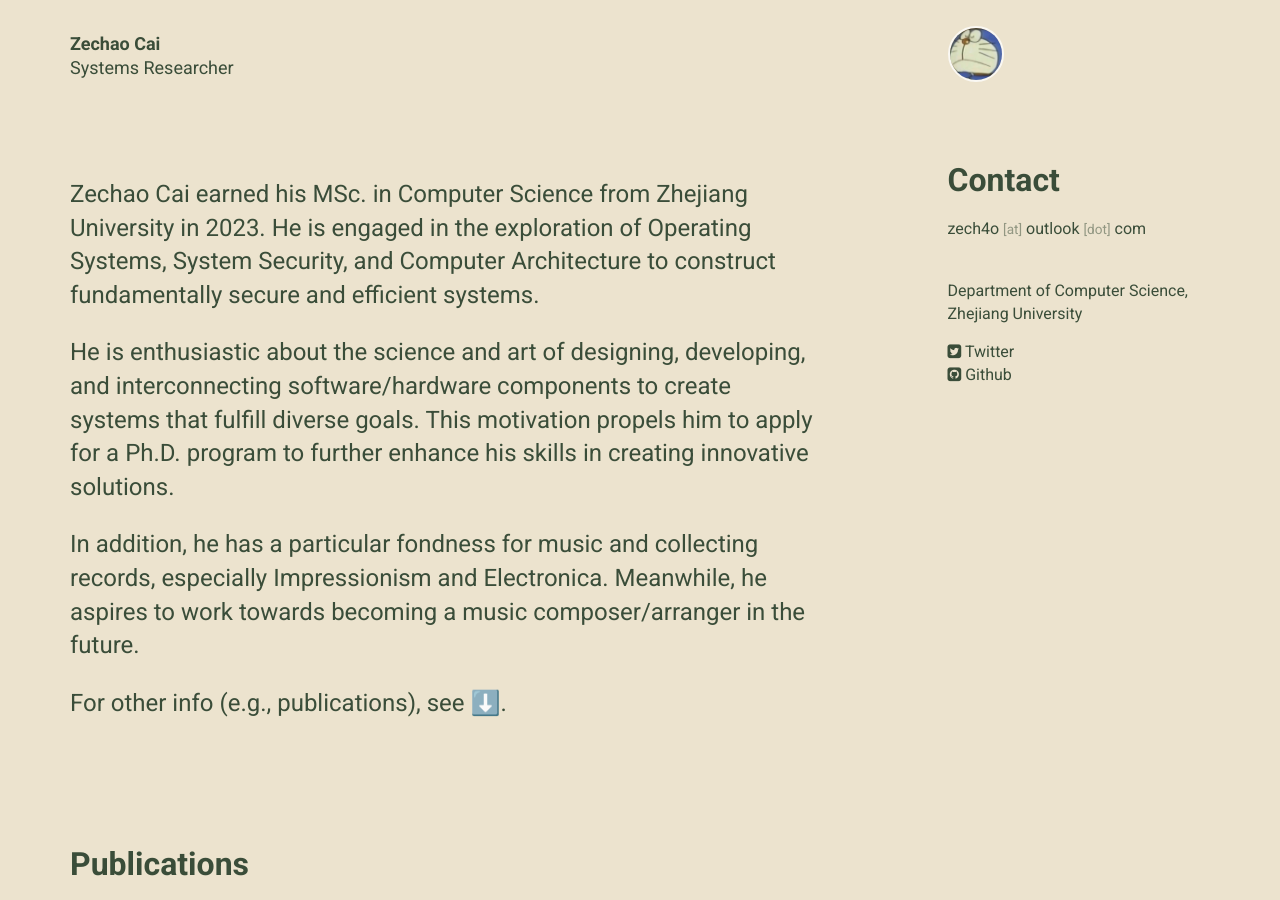
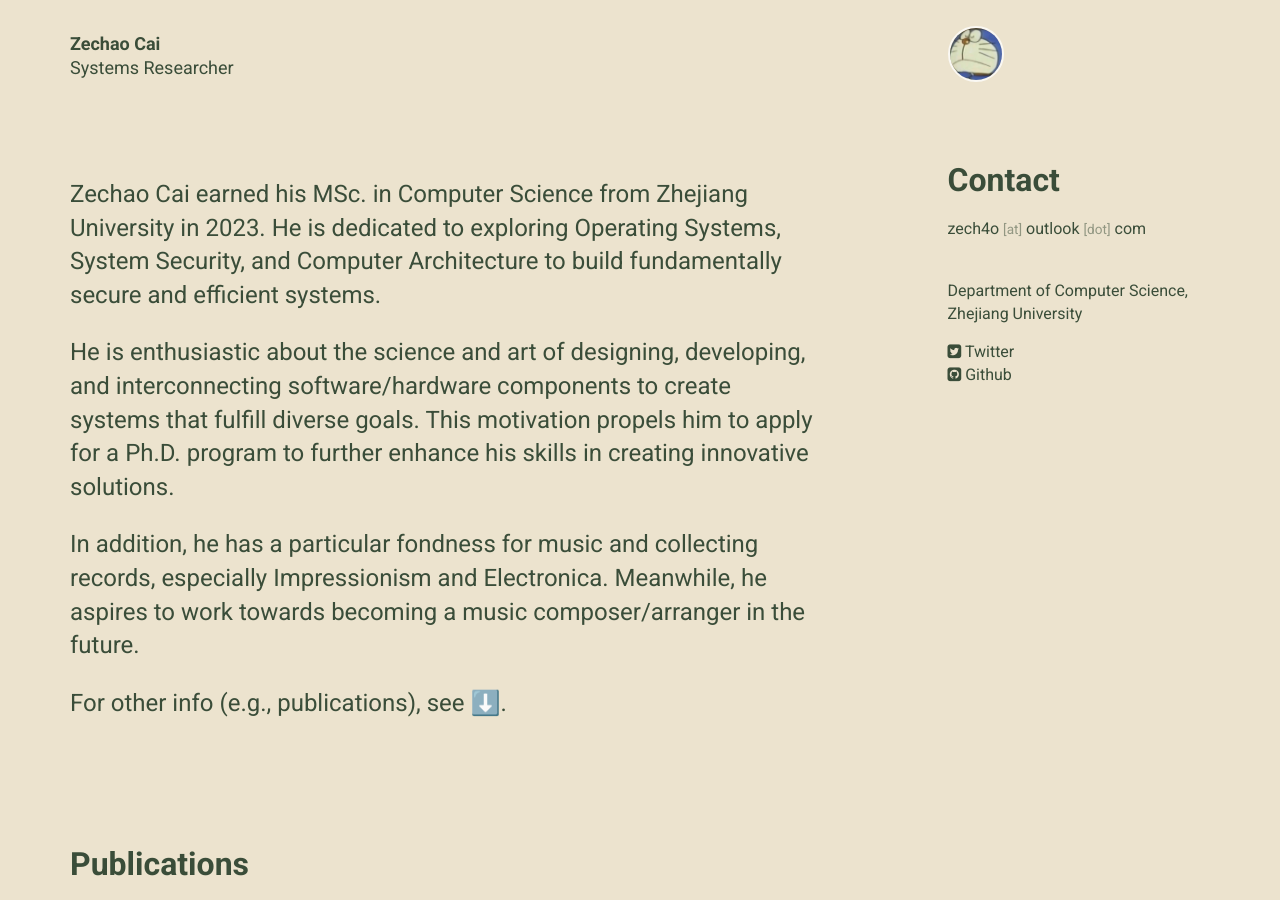
Before and after one commit to zech4o/zech4o.github.io, a Jekyll site: the page built from index.html, in a window 1280 px wide and 900 px high. Built offline with Jekyll 4.4.1, drawn with Linux system fonts in a browser that asks for light colours; nearby versions of some CDN libraries.

Commit message:
update personel

```diff
--- a/_data/personal.yml
+++ b/_data/personal.yml
@@ -27,7 +27,7 @@ profiles:
 intro:
   title:
   body: >
-    Zechao Cai earned his MSc. in Computer Science from Zhejiang University in 2023. He is engaged in the exploration of Operating Systems, System Security, and Computer Architecture to construct fundamentally secure and efficient systems.
+    Zechao Cai earned his MSc. in Computer Science from Zhejiang University in 2023. He is dedicated to exploring Operating Systems, System Security, and Computer Architecture to build fundamentally secure and efficient systems.
 
 
     He is enthusiastic about the science and art of designing, developing, and interconnecting software/hardware components to create systems that fulfill diverse goals. This motivation propels him to apply for a Ph.D. program to further enhance his skills in creating innovative solutions.
```
